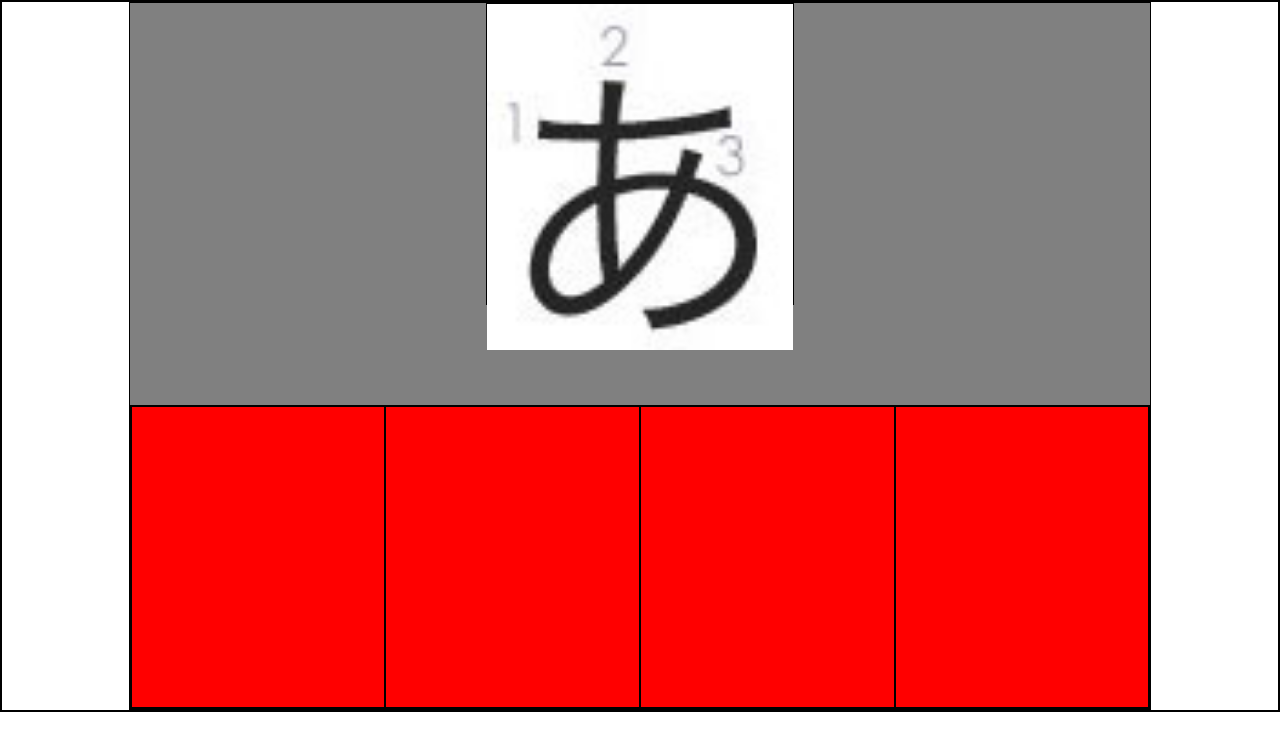
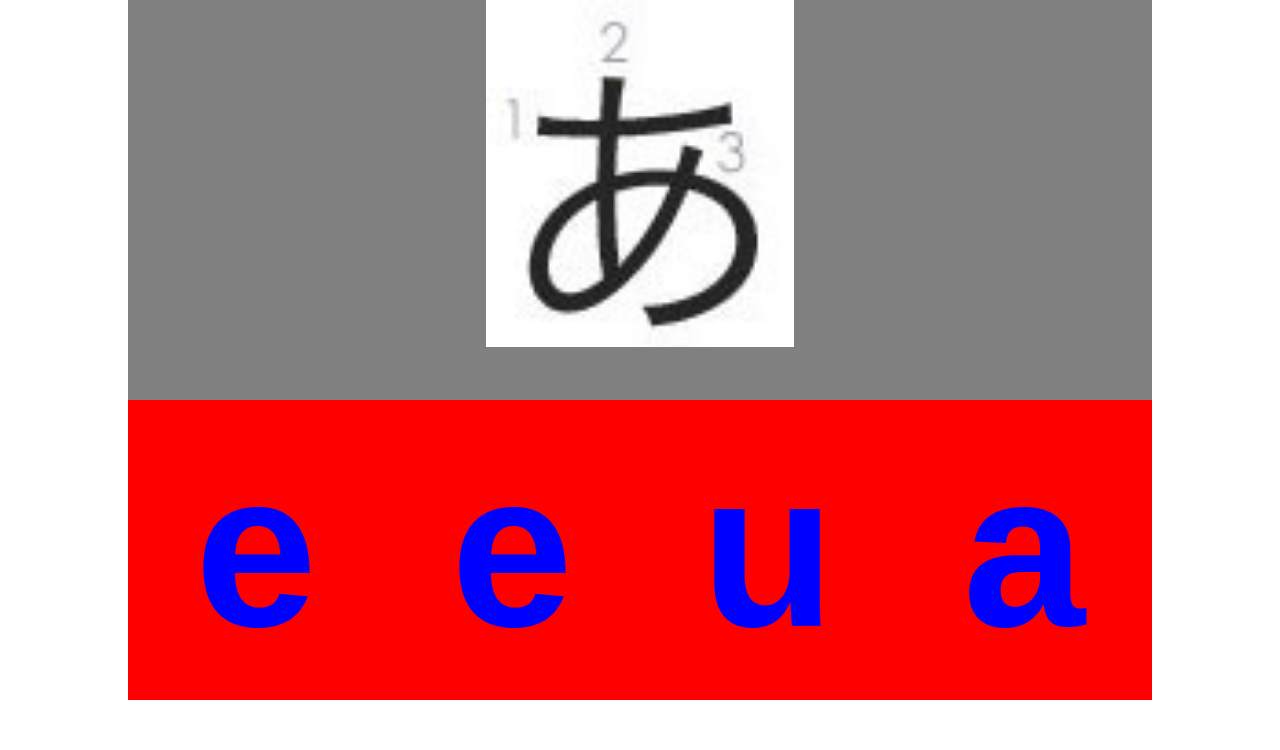
Before and after one commit to geasseur/quizz, a plain HTML site: page index.html in a window 1280 px wide. Drawn offline with nearby package versions, Linux system fonts and the light colour scheme.

Commit message:
objet rangement terminé mais manque un truc pour éviter les répétitions, fonction comparaison faite et fonctionnel

```diff
--- a/css/style.css
+++ b/css/style.css
@@ -1,6 +1,4 @@
-*{
-  border: 1px solid #000;
-}
+
 #interface{
     width: 80%;
     margin: auto;
@@ -10,6 +8,14 @@
   width : 30%;
   height: 300px;
   background-color: red;
+  display: flex;
+  justify-content: center;
+  align-items: center;
+}
+
+.reponseSigne{
+  font-size: 220px;
+  color : blue;
 }
 
 #question{
--- a/index.html
+++ b/index.html
@@ -22,16 +22,16 @@
         </div>
         <section id="reponse">
           <div class="signe">
-
+            <h3 class="reponseSigne" onclick="comparaison(0)"></h3>
           </div>
           <div class="signe">
-
+            <h3 class="reponseSigne" onclick="comparaison(1)"></h3>
           </div>
           <div class="signe">
-
+            <h3 class="reponseSigne" onclick="comparaison(2)"></h3>
           </div>
           <div class="signe">
-
+            <h3 class="reponseSigne" onclick="comparaison(3)"></h3>
           </div>
         </section>
       </section>
--- a/js/apprentissageObjet.js
+++ b/js/apprentissageObjet.js
@@ -1,10 +1,12 @@
 var tabReponses = ["vide", "vide", "vide", "vide"];
 var choixReponse;
+var positionReponse;
+var reponseAleatoire;
 var signeQuestion;
 var signe;
 var colonneSigne; //colonne des signe japonais, sert à la comparaison
 var colonneLettre; //colonne des lettres, sert à la comparaison
-var listeReponse = document.getElementsByClassName("signe");
+var listeReponse = document.getElementsByClassName("reponseSigne");
 var avance = 0;
 
 function chargementTableau(){
@@ -36,7 +38,8 @@ function selection(signe){
     choixReponse = signe.japon[avance]["latin"];
     console.log(choixReponse);
     var nouveauRangement = new rangementSigne(signeQuestion);
-    nouveauRangement.dispositionLettre(choixReponse);
+    nouveauRangement.dispositionLettre();
+    nouveauRangement.dispositionBonneReponse(choixReponse);
   }
   console.log(choixReponse);
   console.log(signeQuestion);
@@ -52,30 +55,46 @@ function rangementSigne(signeQuestion, choixReponse){
     console.log(signeQuestion);
     $("#imgQuestion").attr('src', signeQuestion);
   }
-  this.dispositionLettre = function(choixReponse){
-    var positionReponse = Math.floor(Math.random()*(5 - 1));
-    console.log(positionReponse);
-    tabReponses[positionReponse] = choixReponse;
-    console.log(tabReponses);
-    console.log(signe);
-    for (var i = 0; i < 3; i++) {
-      positionReponse = Math.floor(Math.random()*(4 - 1));
-      var reponseAleatoire = Math.floor(Math.random()*(tabReponses.length-1)+1);
-      if (tabReponses[positionReponse] == "vide" ) {
-        tabReponses[positionReponse] = signe.japon[reponseAleatoire]["latin"];
-      }
-      else if (tabReponses[positionReponse] == choixReponse){
-        return;
+  this.dispositionLettre = function(){
+    for (let i = 0; i < tabReponses.length; i++) {
+      positionFausseReponse = Math.floor(Math.random()*(tabReponses.length));
+      reponseAleatoire = Math.floor(Math.random()*(tabReponses.length));
+      if (tabReponses[positionFausseReponse] == "vide") {
+        tabReponses[positionFausseReponse]=signe.japon[reponseAleatoire]["latin"];
       }
       else{
         i--;
       }
+      console.log(tabReponses);
     }
+  }
+  this.dispositionBonneReponse = function(choixReponse){
+    positionReponse = Math.floor(Math.random()*(5 - 1));
+    console.log(positionReponse);
+    tabReponses[positionReponse] = choixReponse;
     console.log(tabReponses);
+    for (var i = 0; i < tabReponses.length; i++) {
+      listeReponse[i].append(tabReponses[i]);
+    }
   }
 }
 
-function comparaison(){
-
+function comparaison(position){
+  console.log(listeReponse[position]);
+  console.log(positionReponse);
+  if (position==positionReponse) {
+    alert("gagné");
+    avance++;
+    for (var i = 0; i < tabReponses.length; i++) {
+      tabReponses[i] = "vide";
+      listeReponse[i].innerHTML="";
+    }
+    var nouvelleSelection = new selection(signe);
+    nouvelleSelection.selectionSigneJap(signe);
+    nouvelleSelection.selectionReponse(signe);
+  }
+  else{
+    alert("perdu");
+  }
 
 }
```
Also changed, not shown: 1 other file.
